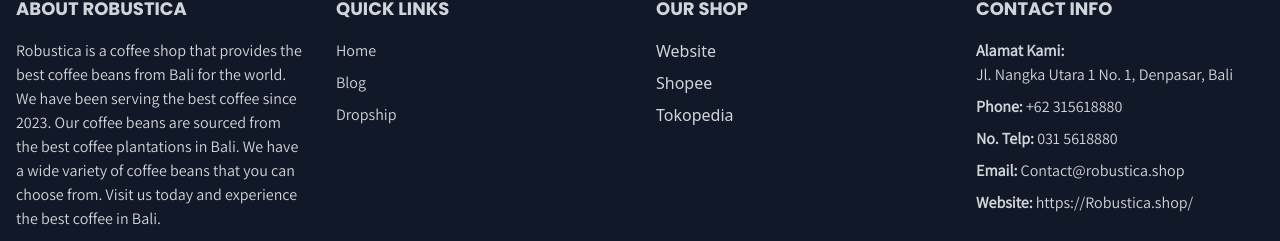
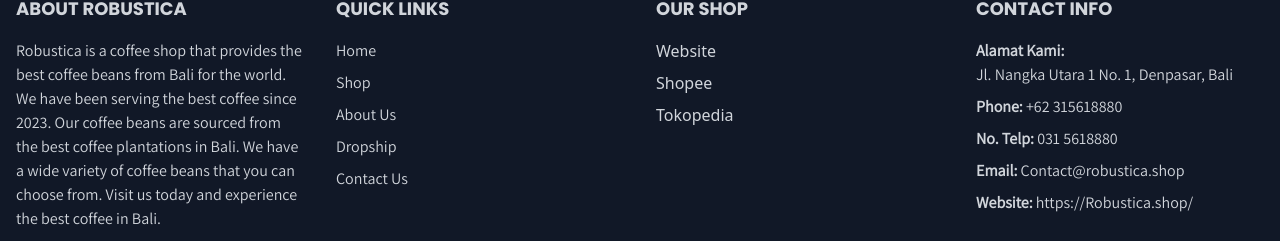
Before and after one commit to zeppyx13/Robustica, a React (Vite) app: page /contact in a window 1280 px wide. Shown: the part 976-1217 px from the top of the page. Built offline with nearby package versions, Linux system fonts and the light colour scheme.

Commit message:
Fixing Footer

```diff
--- a/src/components/partials/Footer.jsx
+++ b/src/components/partials/Footer.jsx
@@ -27,18 +27,28 @@
             </h2>
             <ul className="space-y-2 text-md assistant-normal">
               <li>
-                <a href="#home" className="hover:underline">
+                <a href="./" className="hover:underline">
                   Home
                 </a>
               </li>
               <li>
-                <a href="#blog" className="hover:underline">
-                  Blog
+                <a href="./shop" className="hover:underline">
+                  Shop
                 </a>
               </li>
               <li>
-                <a href="#dropship" className="hover:underline">
+                <a href="./about" className="hover:underline">
+                  About Us
+                </a>
+              </li>
+              <li>
+                <a href="./dropship" className="hover:underline">
                   Dropship
+                </a>
+              </li>
+              <li>
+                <a href="./contact" className="hover:underline">
+                  Contact Us
                 </a>
               </li>
             </ul>
@@ -52,7 +62,7 @@
             <ul className="space-y-2 text-md">
               <li>
                 <a
-                  href="Robustica.gungnanda.com/shop"
+                  href="https://Robustica.gungnanda.com"
                   target="blanks_"
                   className="hover:underline"
                 >
```
